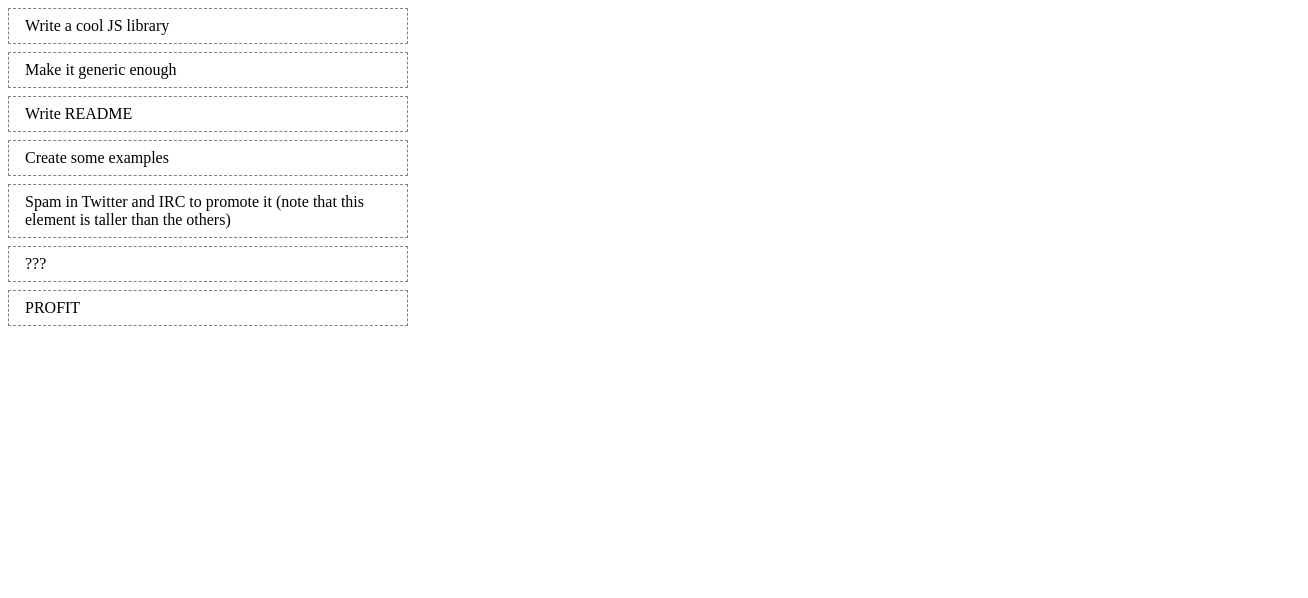
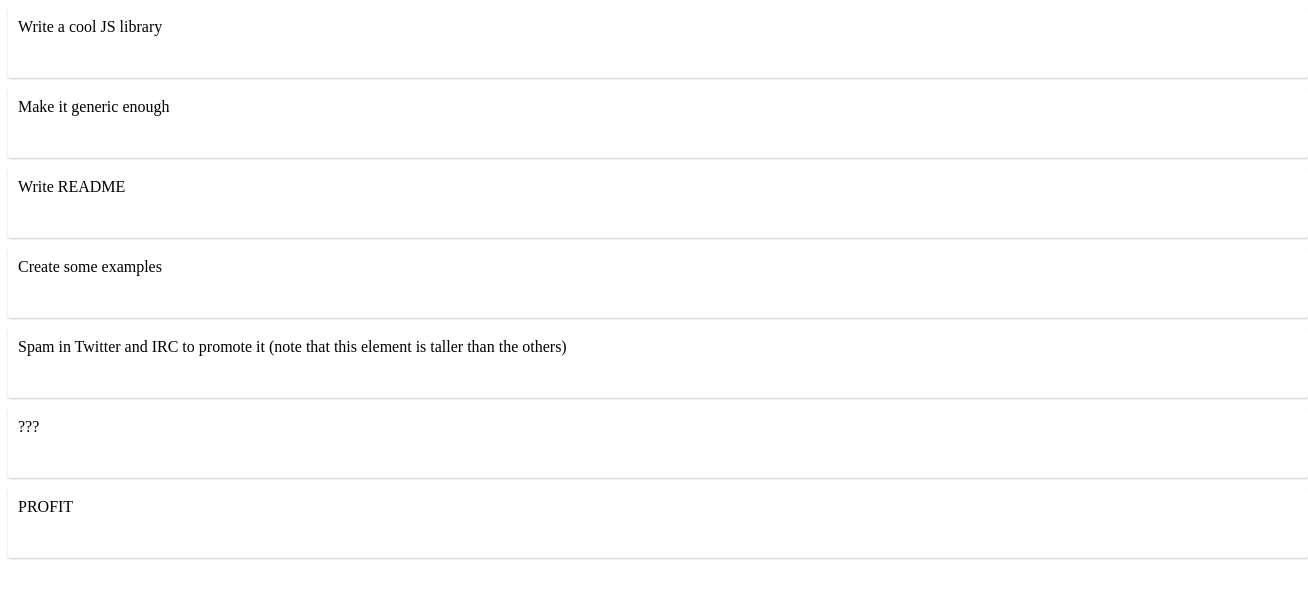
Before and after one commit to Yun-KC/ToDoApp, a React (Create React App) app in the folder client/: page / in a window 1280 px wide. Shown: the top 598 px of the page, 1308 px wide, since content can reach past the window. Built offline with nearby package versions, Linux system fonts and the light colour scheme.

Commit message:
스타일드컴포넌트 적용

```diff
--- a/client/src/components/Card.tsx
+++ b/client/src/components/Card.tsx
@@ -1,16 +1,25 @@
 import type { FC } from 'react';
 import React, { useRef } from 'react';
 import { useDrag, useDrop } from 'react-dnd';
+import { ItemTypes } from '../itemType';
+import styled from 'styled-components';
 
-import { ItemTypes } from '../itemType';
+type cardDivProps = {
+  order: number;
+};
 
-const style = {
-  border: '1px dashed gray',
-  padding: '0.5rem 1rem',
-  marginBottom: '.5rem',
-  backgroundColor: 'white',
-  cursor: 'move',
-};
+const CardDiv = styled.div<cardDivProps>`
+  background-color: #fff;
+  border-radius: 3px;
+  box-shadow: 0 1px 2px rgba(0, 0, 0, 0.2);
+  height: 50px;
+  margin-bottom: 10px;
+  padding: 10px;
+  width: 100%;
+  ${({ order }) => `transform: translate3d(0px, ${order * 80}px, 0px)`};
+  transition: all 0.3s;
+  position: absolute;
+`;
 
 export interface CardProps {
   id: any;
@@ -101,8 +110,8 @@ export const Card: FC<CardProps> = ({ id, text, index, moveCard }) => {
   const opacity = isDragging ? 0 : 1;
   drag(drop(ref));
   return (
-    <div ref={ref} style={{ ...style, opacity }}>
+    <CardDiv ref={ref} order={index} style={{ opacity }}>
       {text}
-    </div>
+    </CardDiv>
   );
 };
```
